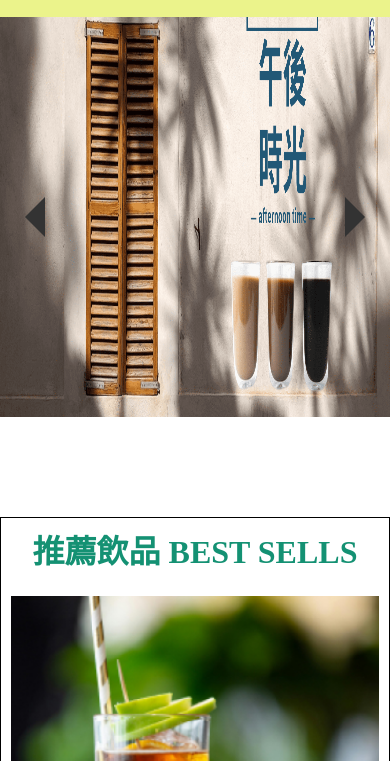
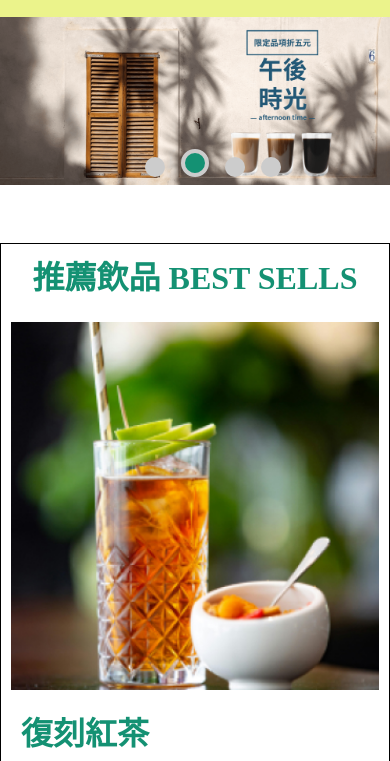
Before and after one commit to terry60909/littlEnjoys, a plain HTML site: page index.html in a window 390 px wide. Shown: the part 83-844 px from the top of the page. Drawn offline with Linux system fonts and the light colour scheme.

Commit message:
新增輪播

```diff
--- a/css/index.css
+++ b/css/index.css
@@ -1,7 +1,13 @@
 #main {
-    height: 550px;
+    width: 100%;
+    max-height: 550px;
+    /* height: 550px; */
 	overflow: hidden;
     margin-bottom: 50px;
+    position: relative;
+}
+
+#content{
     position: relative;
 }
 
@@ -10,9 +16,9 @@
     float: left;
 }
 
-#main img {
+.image {
     width: 100%;
-    height: 500px;
+    height: 100%;
 }
 
 #main .left {
@@ -59,21 +65,21 @@
     margin-left: 5px;
 }
 
-#contentbutton {
+#contentButton {
     /* display: block; */
 	text-align: center;
 
     position: absolute;
-    left: 50%;
+    left: 45%;
     bottom: 0;
 }
 
-#contentbutton li {
+#contentButton li {
     width: 20px;
     height: 20px;
     border-radius: 50%;
     margin: 8px;
-
+    background-color: #ccc;
     display: inline-block;
 }
 
@@ -292,6 +298,10 @@
 
 @media screen and (max-width: 1200px){
 
+    #contentButton {
+        left: 40%;
+    }
+
     .main2_card {
       flex-direction: column;
       flex-wrap: nowrap;
@@ -309,7 +319,13 @@
 }
 
 @media screen and (max-width: 500px){
+    #contentButton {
+        left: 35%;
+    }
 
+    #main {
+        padding-top: 100px;
+    }
     .up{
         flex-direction: column;
     }
--- a/index.html
+++ b/index.html
@@ -40,15 +40,15 @@
         </div>
 
         <div id="main">
-            <a href="#" class="left"></a>
-            <a href="#" class="right"></a>
+            <!-- <a href="#" class="left"></a>
+            <a href="#" class="right"></a> -->
             <ul id="content">
-                <li><a href=""><img src="./img/banner01.png" class="image"></a></li>
-                <li><a href=""><img src="./img/banner02.png" class="image"></a></li>
-                <li><a href=""><img src="./img/banner03.png" class="image"></a></li>
-                <li><a href=""><img src="./img/banner04.png" class="image"></a></li>
+                <li><img src="./img/banner01.png" class="image"></li>
+                <li><img src="./img/banner02.png" class="image"></li>
+                <li><img src="./img/banner03.png" class="image"></li>
+                <li><img src="./img/banner04.png" class="image"></li>
             </ul>
-            <ul id="contentbutton">
+            <ul id="contentButton">
                 <!-- <li></li> -->
             </ul>
         </div>
--- a/js/jQuery.js
+++ b/js/jQuery.js
@@ -50,11 +50,11 @@ $(function () {
 
 
 
-      $(document).ready(function(){
-             $('figure').click(function(){
-                 let picSrc = $(this).find('img').attr('src')
-                 $('#pic').attr('src',picSrc)
-                 $(this).addClass('active')
-                 $('figure').not(this).removeClass('active')
-             })
-         })
+    //   $(document).ready(function(){
+    //          $('figure').click(function(){
+    //              let picSrc = $(this).find('img').attr('src')
+    //              $('#pic').attr('src',picSrc)
+    //              $(this).addClass('active')
+    //              $('figure').not(this).removeClass('active')
+    //          })
+    //      })
```
